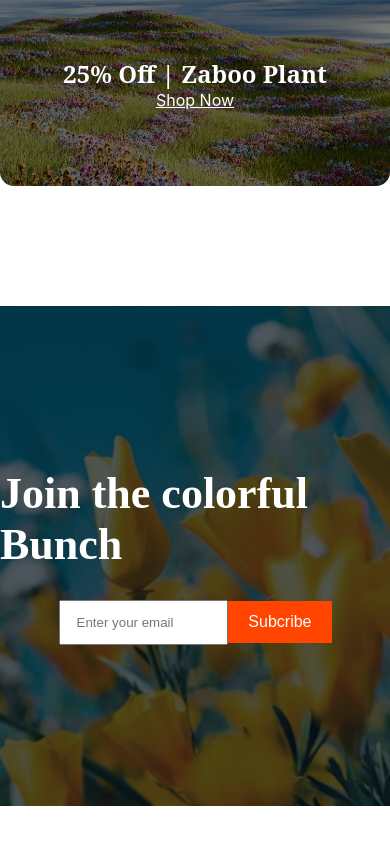
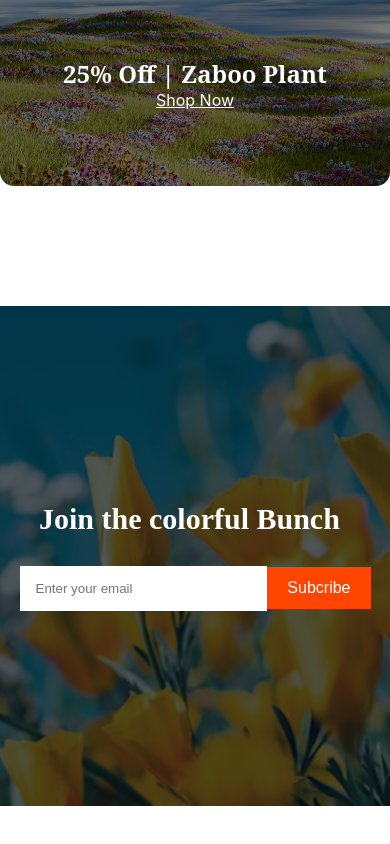
Before and after one commit to minhazahmmed/flower-shop-linear-gradient, a plain HTML site: page index.html in a window 390 px wide. Shown: the part 559-1403 px from the top of the page. Drawn offline with Linux system fonts and the light colour scheme.

Commit message:
section 5 done

```diff
--- a/responsive.css
+++ b/responsive.css
@@ -18,8 +18,14 @@
 .card{
     height: 206px;
 }
-
-
+.section-5 form{
+width: 90%;
+}
+.section-5 h1{
+    font-size: 30px;
+    width: 80%;
 
 
 }
+
+}
--- a/style.css
+++ b/style.css
@@ -87,6 +87,7 @@
     width: 100%;
     height: 45px;
     padding: 8px 16px;
+    border: none;
 }
 .section-5 form{
     display: flex;
```
